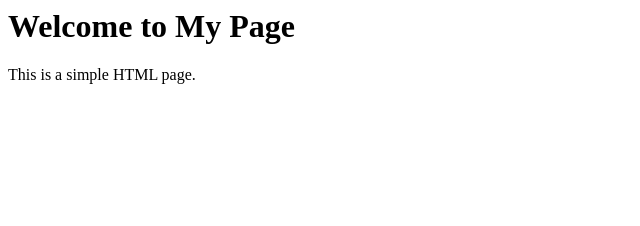
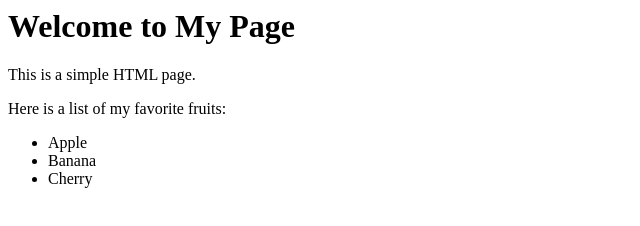
Before and after one commit to ianfilgueira-ship-it/exemplegitentorns, a plain HTML site: page index.html in a window 1280 px wide. Shown: the whole page, without its empty margins (0-640 px from the left). Drawn offline with Linux system fonts and the light colour scheme.

```diff
--- a/index.html
+++ b/index.html
@@ -5,5 +5,14 @@
     <body>
         <h1>Welcome to My Page</h1>
         <p>This is a simple HTML page.</p>
+
+        <div>
+            <p>Here is a list of my favorite fruits:</p>
+            <ul>
+                <li>Apple</li>
+                <li>Banana</li>
+                <li>Cherry</li>
+            </ul>
+        </div>
     </body>
 </html>
```
Also changed, not shown: about.html (added).
